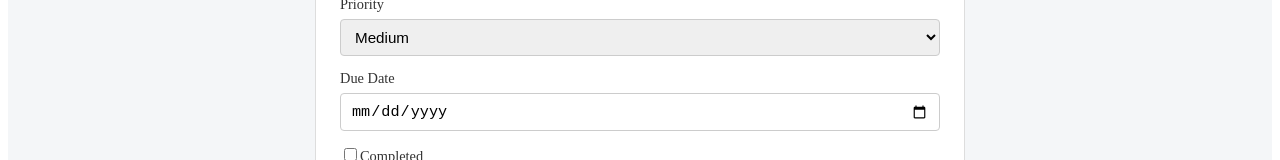
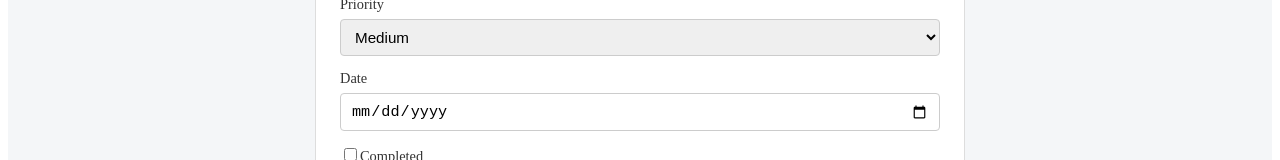
Before and after one commit to nithinsamala/task_fortend, a React (Vite) app: page /tasks/add in a window 1280 px wide. Shown: the part 494-654 px from the top of the page. Built offline with nearby package versions, Linux system fonts and the light colour scheme; no server answers.

Commit message:
Update AddTask.jsx

```diff
--- a/src/components/AddTask.jsx
+++ b/src/components/AddTask.jsx
@@ -130,7 +130,7 @@
           </div>
 
           <div className="form-group">
-            <label className="form-label">Due Date</label>
+            <label className="form-label"> Date</label>
             <input
               type="date"
               name="dueDate"
```
